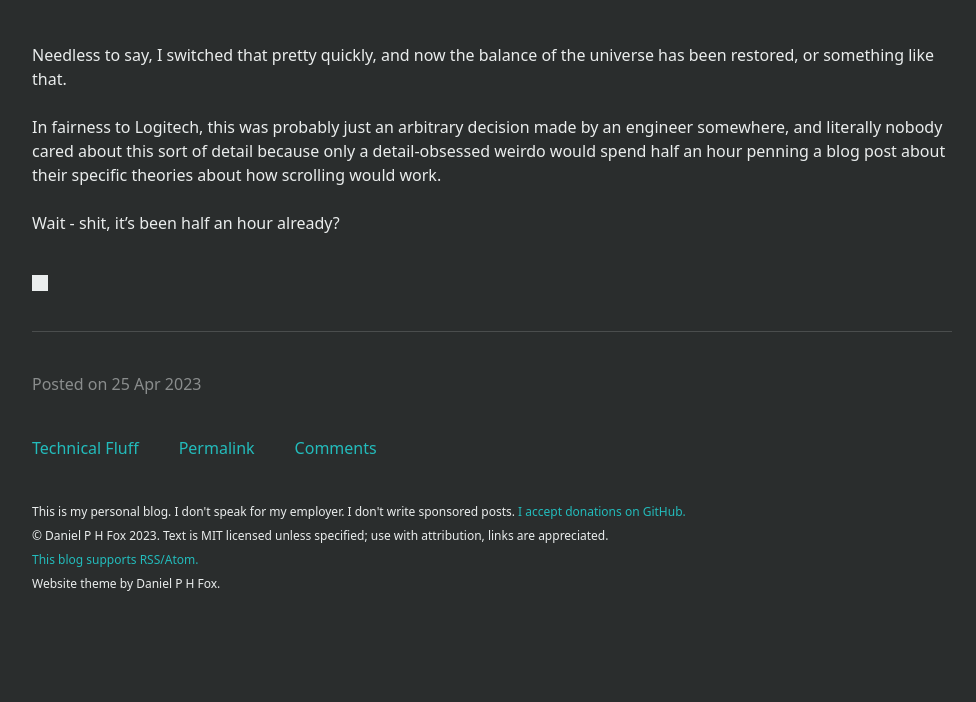
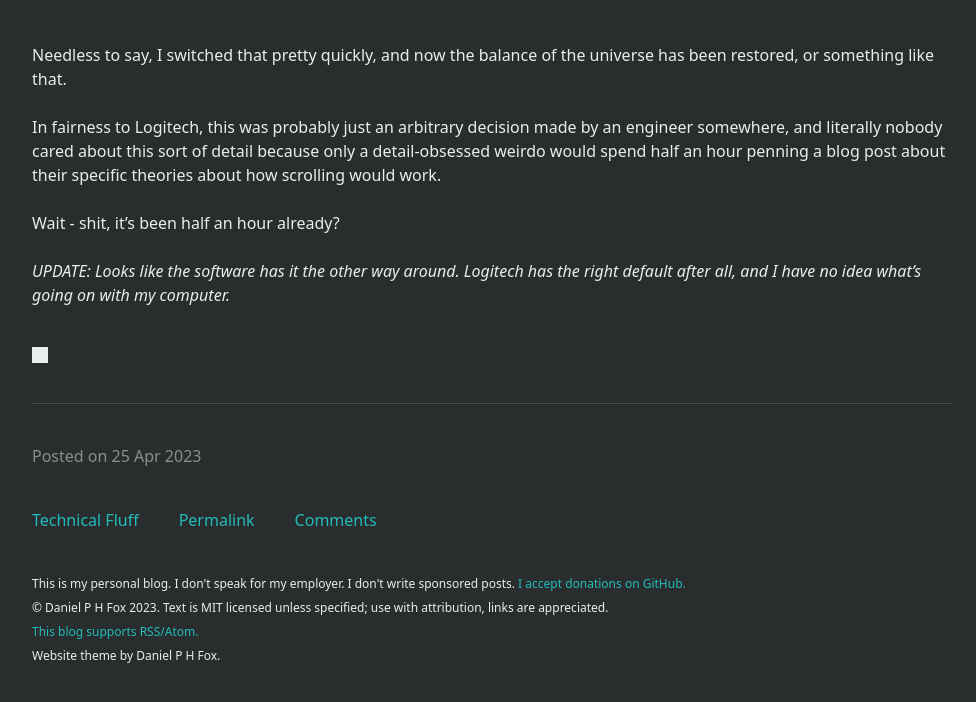
Before and after one commit to dphfox/technical-fluff, a Jekyll site: the page built from _posts/2023-04-25-scroll-wheel-ux.markdown, in a window 1280 px wide and 900 px high, scrolled down 3177 px. Shown: the top 702 px of the window, without its empty margins (148-1124 px from the left). Built offline with Jekyll 4.4.1, drawn with Linux system fonts in a browser that asks for light colours; some web fonts are replaced.

Commit message:
Scroll wheel UX update

```diff
--- a/_posts/2023-04-25-scroll-wheel-ux.markdown
+++ b/_posts/2023-04-25-scroll-wheel-ux.markdown
@@ -68,3 +68,6 @@ only a detail-obsessed weirdo would spend half an hour penning a blog post about
 their specific theories about how scrolling would work.
 
 Wait - shit, it's been half an hour already?
+
+*UPDATE: Looks like the software has it the other way around. Logitech has the
+right default after all, and I have no idea what's going on with my computer.*
```
